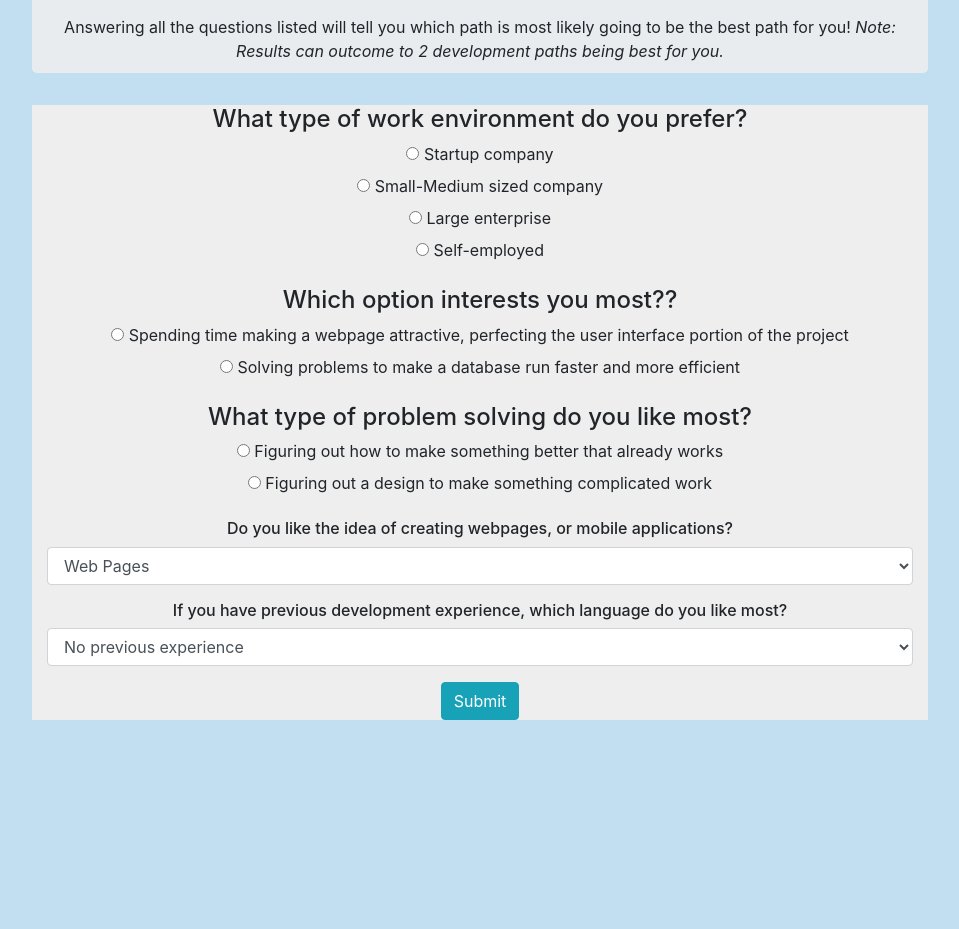
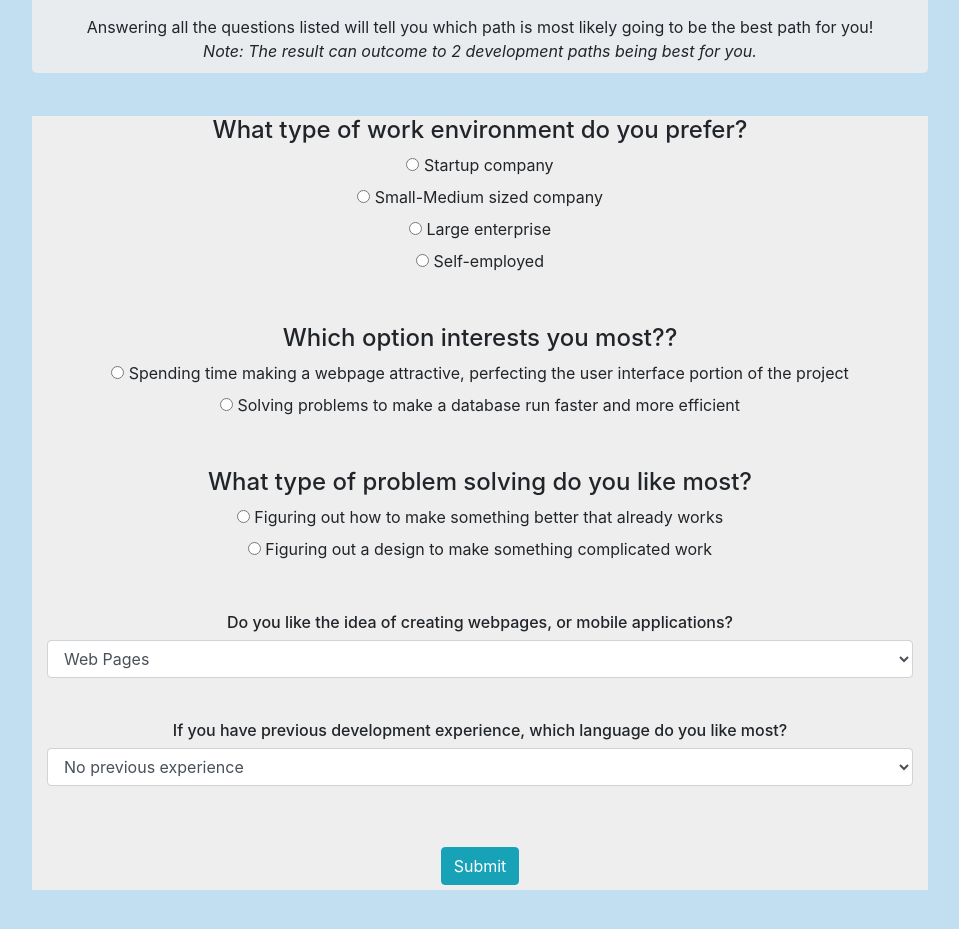
Before and after one commit to darrionkg/track-suggester, a plain HTML site: page index.html in a window 1280 px wide. Shown: the part 115-1044 px from the top of the page, without its empty margins (160-1119 px from the left). Before the commit the page ends 899 px from the top, so only its background shows below. Drawn offline with Linux system fonts and the light colour scheme.

Commit message:
Add margin spacing and colors to styles.css

```diff
--- a/css/styles.css
+++ b/css/styles.css
@@ -21,6 +21,20 @@ body {
 #surveyForm {
   background-color: #eee;
 }
+
+.form-group {
+  margin-top: 5%;
+}
+
+.question5 {
+  margin-bottom: 7%;
+}
+
 .rubyRails, .phpDrupal, .javaAndroid, .cssDesign, .cSharpNet {
   display: none;
+  margin-top: 5px;
 }
+
+.buttonContainer {
+  padding-bottom: 5px;
+}
--- a/index.html
+++ b/index.html
@@ -11,7 +11,7 @@
   <body>
     <header class="jumbotron" id="myHeader">
       <h1 id="titleHeader">Development Track Survey</h1>
-      <p>Answering all the questions listed will tell you which path is most likely going to be the best path for you! <em>Note: Results can outcome to 2 development paths being best for you.</em></p>
+      <p>Answering all the questions listed will tell you which path is most likely going to be the best path for you! <br><em>Note: The result can outcome to 2 development paths being best for you.</em></p>
     </header>
     <form class="container" id="surveyForm">
       <div class="form-group question1 panel panel-default">
@@ -107,7 +107,7 @@
 
     <!-- End of Form Results -->
     <div class="rubyRails">
-      <p>You should look into being a Ruby/Rails developer!</p>
+      <p><strong>You should look into being a Ruby/Rails developer! Ruby/Rails developers work on building websites still using HTML, CSS, Javscript for the front end. Ruby/Rails is a powerful server-side framework. <strong></p>
     </div>
     <div class="phpDrupal">
       <p>You should look into being a PHP/Drupal developer!</p>
```
